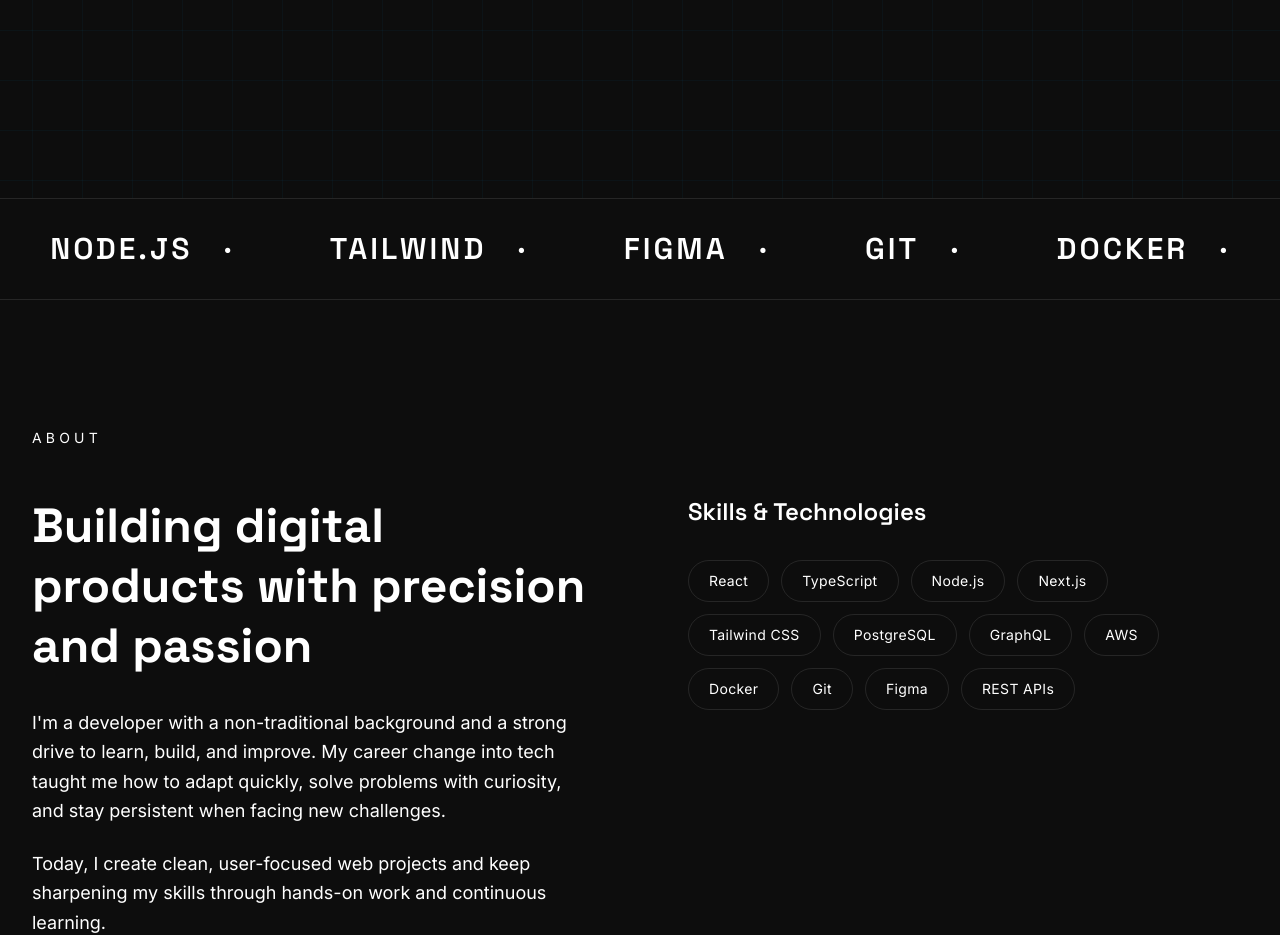
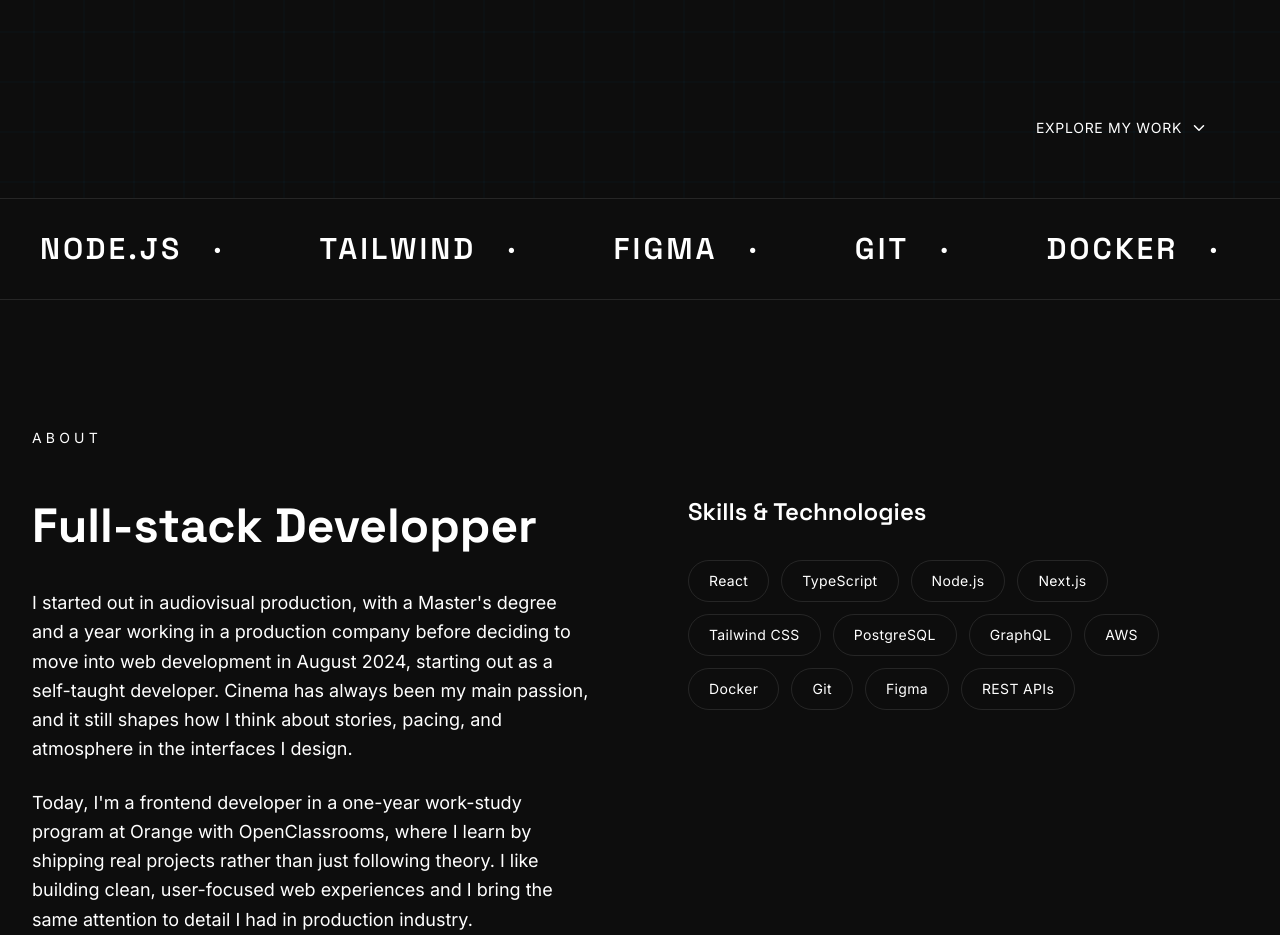
Before and after one commit to WAndrea0207/Portfolio-Andrea-Will, a React (Vite) app: page / in a window 1280 px wide. Shown: the part 602-1537 px from the top of the page. Built offline with nearby package versions, Linux system fonts and the light colour scheme.

Commit message:
feat: enhance About, Contact, Experience, Hero, Projects components and add ScrollButton for smooth navigation

```diff
--- a/src/app/components/About.tsx
+++ b/src/app/components/About.tsx
@@ -1,5 +1,6 @@
 import { motion } from 'motion/react';
 import { useEffect, useRef, useState } from 'react';
+import { ScrollButton } from './ScrollButton';
 
 export function About() {
   const [isVisible, setIsVisible] = useState(false);
@@ -63,18 +64,18 @@ export function About() {
                 className="text-4xl md:text-5xl mb-8 leading-tight"
                 style={{ fontFamily: 'var(--font-display)', fontWeight: 700 }}
               >
-                Building digital products with precision and passion
+                Full-stack Developper
               </h2>
 
               <div className="space-y-6 text-foreground/70 text-lg leading-relaxed">
                 <p>
-                  I'm a developer with a non-traditional background and a strong drive to learn, build, and
-                  improve. My career change into tech taught me how to adapt quickly, solve problems with
-                  curiosity, and stay persistent when facing new challenges.
+                  I started out in audiovisual production, with a Master's degree and a year working in a production company before deciding to move into web development in August 2024, starting out as a self-taught developer.
+                  Cinema has always been my main passion, and it still shapes how I think about stories, pacing, and atmosphere in the interfaces I design.
                 </p>
                 <p>
-                  Today, I create clean, user-focused web projects and keep sharpening my skills
-                  through hands-on work and continuous learning.
+                  Today, I'm a frontend developer in a one-year work-study program at Orange with OpenClassrooms, where I learn by shipping real projects rather than just following theory.
+                  I like building clean, user-focused web experiences and I bring the same attention to detail I had in production industry.
+
                 </p>
               </div>
             </motion.div>
@@ -108,9 +109,16 @@ export function About() {
               </div>
             </motion.div>
           </div>
+
         </motion.div>
 
+
+
         <div className="mt-24 h-[1px] bg-gradient-to-r from-transparent via-foreground/10 to-transparent" />
+
+        <div className="mt-12 flex justify-center">
+          <ScrollButton targetId="experience" label="Next" />
+        </div>
       </div>
     </section>
   );
--- a/src/app/components/Contact.tsx
+++ b/src/app/components/Contact.tsx
@@ -50,7 +50,7 @@ export function Contact() {
 
           <p className="text-lg text-foreground/70 mb-16 max-w-2xl mx-auto">
             Have a project in mind or just want to chat? I'm always open to
-            discussing new opportunities and creative ideas.
+            discussing new opportunities and ideas.
           </p>
 
           <motion.a
--- a/src/app/components/Experience.tsx
+++ b/src/app/components/Experience.tsx
@@ -1,5 +1,6 @@
 import { motion } from 'motion/react';
 import { useEffect, useRef, useState } from 'react';
+import { ScrollButton } from './ScrollButton';
 
 interface TimelineItem {
   year: string;
@@ -93,7 +94,12 @@ export function Experience() {
 
         <div className="relative">
           {/* Ligne verticale */}
-          <div className="absolute left-4 md:left-1/2 top-0 bottom-0 w-px bg-foreground/10 -translate-x-1/2" />
+          <div
+            className="absolute left-4 md:left-1/2 top-0 bottom-0 w-px -translate-x-1/2"
+            style={{
+              background: 'linear-gradient(to bottom, transparent 0%, rgb(255 255 255 / 0.1) 15%, rgb(255 255 255 / 0.1) 85%, transparent 100%)',
+            }}
+          />
 
           {timeline.map((item, index) => {
             const isLeft = index % 2 === 0;
@@ -137,6 +143,10 @@ export function Experience() {
         </div>
 
         <div className="mt-24 h-[1px] bg-gradient-to-r from-transparent via-foreground/10 to-transparent" />
+
+        <div className="mt-12 flex justify-center">
+          <ScrollButton targetId="work" label="Next" />
+        </div>
       </div>
     </section>
   );
--- a/src/app/components/Hero.tsx
+++ b/src/app/components/Hero.tsx
@@ -1,6 +1,7 @@
 import { motion } from 'motion/react';
 import { useEffect, useRef } from 'react';
 import { Typewriter } from './Typewriter';
+import { ScrollButton } from './ScrollButton';
 
 export function Hero() {
   const canvasRef = useRef<HTMLCanvasElement>(null);
@@ -97,7 +98,7 @@ export function Hero() {
             transition={{ duration: 0.8, delay: 0.6 }}
             className="text-lg text-foreground/60 max-w-2xl"
           >
-            Crafting exceptional digital experiences through clean code and thoughtful design
+            Crafting digital experiences through clean code and thoughtful design
           </motion.p>
         </motion.div>
       </div>
@@ -110,6 +111,15 @@ export function Hero() {
       >
         <div className="w-[1px] h-16 bg-gradient-to-b from-accent/0 via-accent to-accent/0" />
       </motion.div>
+
+      <motion.div
+        initial={{ opacity: 0, x: 40 }}
+        animate={{ opacity: 1, x: 0 }}
+        transition={{ duration: 0.8, delay: 0.8 }}
+        className="absolute right-8 bottom-12 md:right-12"
+      >
+        <ScrollButton targetId="about" label="Explore my work" />
+      </motion.div>
     </section>
   );
 }
--- a/src/app/components/ProjectModal.tsx
+++ b/src/app/components/ProjectModal.tsx
@@ -48,7 +48,7 @@ export function ProjectModal({ project, isOpen, onClose }: ProjectModalProps) {
             className="fixed inset-0 z-50 flex items-center justify-center p-4"
           >
             <div
-              className="bg-secondary border border-foreground/10 rounded-lg max-w-lg w-full p-6 overflow-y-auto max-h-[90vh]"
+              className="bg-secondary border border-foreground/10 rounded-lg max-w-lg w-full p-6 overflow-y-auto max-h-[90vh] project-modal-body"
               onClick={(e) => e.stopPropagation()}
             >
               <div className="flex justify-between items-start mb-4">
@@ -146,6 +146,22 @@ export function ProjectModal({ project, isOpen, onClose }: ProjectModalProps) {
                   <p className="text-sm leading-relaxed">{project.results}</p>
                 </div>
 
+                {project.improvements.length > 0 && (
+                  <div>
+                    <h3 className="text-accent text-xs uppercase tracking-wider mb-2">
+                      Future improvements
+                    </h3>
+                    <ul className="space-y-1">
+                      {project.improvements.map((improvement, index) => (
+                        <li key={index} className="flex gap-2 text-sm leading-relaxed">
+                          <span className="text-accent">•</span>
+                          <span>{improvement}</span>
+                        </li>
+                      ))}
+                    </ul>
+                  </div>
+                )}
+
                 <a
                   href={project.github}
                   target="_blank"
--- a/src/app/components/Projects.tsx
+++ b/src/app/components/Projects.tsx
@@ -4,6 +4,7 @@ import { ExternalLink } from 'lucide-react';
 import { projectsData } from '../data/projects';
 import { ProjectModal } from './ProjectModal';
 import { ProjectDetail } from '../types/projects';
+import { ScrollButton } from './ScrollButton';
 
 export function Projects() {
   const [isVisible, setIsVisible] = useState(false);
@@ -118,6 +119,10 @@ export function Projects() {
           </div>
 
           <div className="mt-24 h-[1px] bg-gradient-to-r from-transparent via-foreground/10 to-transparent" />
+
+          <div className="mt-12 flex justify-center">
+            <ScrollButton targetId="contact" label="Next" />
+          </div>
         </div>
       </section>
 
--- /dev/null
+++ b/src/app/components/ScrollButton.tsx
@@ -0,0 +1,26 @@
+import { ChevronDown } from 'lucide-react';
+
+interface ScrollButtonProps {
+  targetId: string;
+  label?: string;
+  showArrow?: boolean;
+}
+
+export function ScrollButton({ targetId, label = 'Next', showArrow = true }: ScrollButtonProps) {
+  const handleClick = () => {
+    const element = document.getElementById(targetId);
+    if (element) {
+      element.scrollIntoView({ behavior: 'smooth' });
+    }
+  };
+
+  return (
+    <button
+      onClick={handleClick}
+      className="flex items-center gap-2 px-6 py-3 text-accent hover:text-accent/80 transition-colors"
+    >
+      <span className="text-sm uppercase tracking-wider">{label}</span>
+      {showArrow && <ChevronDown size={18} />}
+    </button>
+  );
+}
--- a/src/app/data/projects.ts
+++ b/src/app/data/projects.ts
@@ -32,7 +32,11 @@ export const projectsData: ProjectDetail[] = [
     ],
     results:
       'Successfully delivered a fully functional portfolio site featuring a responsive gallery with category filters, a secure admin login system, and an image upload modal. The platform enables Charlotte to manage Sophie\'s portfolio in real-time.',
-    improvements: [],
+    improvements: [
+      'Add image compression before upload',
+      'Add project search and sorting',
+      'Create a dedicated dashboard for the admin',
+    ],
   },
 
   {
@@ -67,7 +71,11 @@ export const projectsData: ProjectDetail[] = [
     ],
     results:
       'Delivered a fully functional Kasa property rental platform with a polished, responsive design. The application features a gallery carousel with smart navigation (loops back to first/last image), collapsible description sections, and all 20 properties from the JSON file properly displayed.',
-    improvements: [],
+    improvements: [
+      'Add property filtering and favorites',
+      'Integrate a booking flow',
+      'Add user authentication for future features',
+    ],
   },
 
   {
@@ -103,6 +111,10 @@ export const projectsData: ProjectDetail[] = [
     ],
     results:
       'Successfully optimized Nina\'s portfolio site with dramatic improvements: Lighthouse performance score increased significantly, page load time reduced by 40%, Core Web Vitals improved to "Good", and SEO score reached 90+. Implemented Schema.org markup for local photographer services and added proper meta descriptions.',
-    improvements: [],
+    improvements: [
+      'Add a sitemap',
+      'Set up ongoing performance monitoring',
+      'Improve social previews with richer meta tags',
+    ],
   },
 ];
--- a/src/styles/theme.css
+++ b/src/styles/theme.css
@@ -62,6 +62,28 @@
   }
 }
 
+.project-modal-body::-webkit-scrollbar {
+  width: 6px;
+}
+
+.project-modal-body::-webkit-scrollbar-track {
+  background: transparent;
+}
+
+.project-modal-body::-webkit-scrollbar-thumb {
+  background: rgba(255, 255, 255, 0.15);
+  border-radius: 9999px;
+}
+
+.project-modal-body::-webkit-scrollbar-thumb:hover {
+  background: rgba(255, 255, 255, 0.25);
+}
+
+.project-modal-body {
+  scrollbar-width: thin;
+  scrollbar-color: rgba(255, 255, 255, 0.15) transparent;
+}
+
 @keyframes marquee {
   from {
     transform: translateX(0);
```
